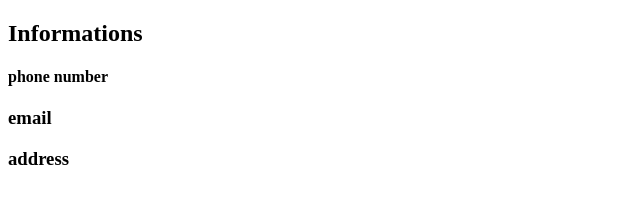
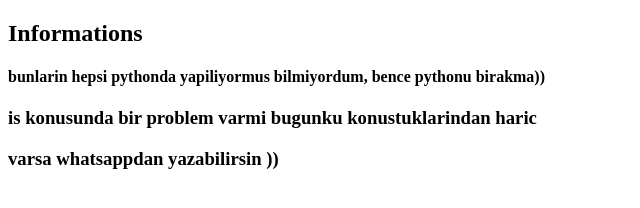
Before and after one commit to hayrulla2130/test, a plain HTML site: page contact.html in a window 1280 px wide. Shown: the whole page, without its empty margins (0-640 px from the left). Drawn offline with Linux system fonts and the light colour scheme.

Commit message:
Update contact.html

```diff
--- a/contact.html
+++ b/contact.html
@@ -6,8 +6,8 @@
   </head>
   <body>
     <h2>Informations</h2>
-    <h4>phone number</h4>
-    <h3>email</h3>
-    <h3>address</h3>
+    <h4>bunlarin hepsi pythonda yapiliyormus bilmiyordum, bence pythonu birakma))</h4>
+    <h3>is konusunda bir problem varmi bugunku konustuklarindan haric</h3>
+    <h3>varsa whatsappdan yazabilirsin )) </h3>
   </body>
 </html>
```
